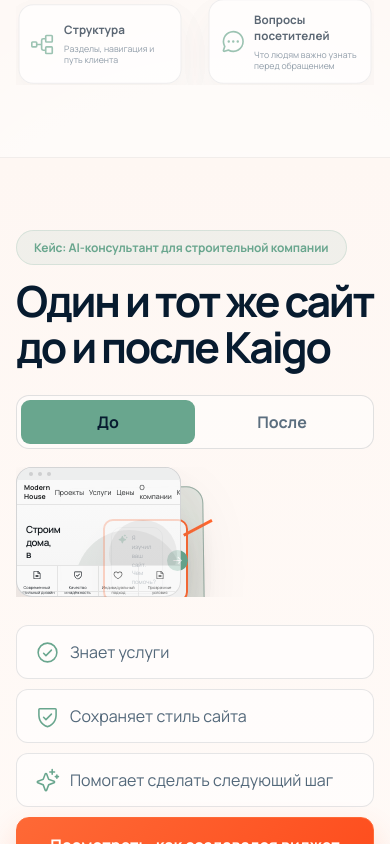
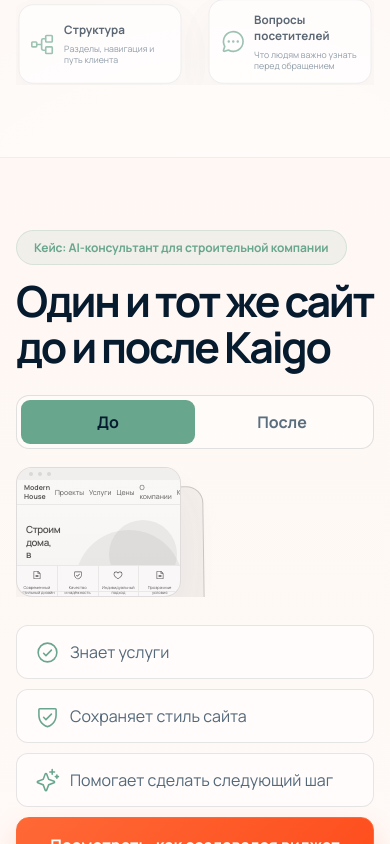
Before and after one commit to NNFall/widgets, a React (Vite) app in the folder frontend/: page / in a window 390 px wide. Both pictures are taken after a click on the button "До". Shown: the part 3877-4721 px from the top of the page. Built offline with nearby package versions, Linux system fonts and the light colour scheme; no server answers.

Commit message:
fix: isolate mobile case crossfade

```diff
--- a/frontend/src/landing/CaseStudySection.tsx
+++ b/frontend/src/landing/CaseStudySection.tsx
@@ -31,11 +31,14 @@
         </div>
 
         <div className="case-comparison">
-          <Reveal className={`case-panel case-panel--before${activeView === 'before' ? ' is-mobile-active is-active' : ''}`}>
+          <Reveal className="case-panel-shell">
+            <div className={`case-panel case-panel--before${activeView === 'before' ? ' is-mobile-active is-active' : ''}`}>
               <div className="case-panel__label"><span>До</span><p>Посетитель сам ищет проекты, условия и способ оставить заявку.</p></div>
               <div className="case-browser"><BrowserMockup widgetVisible={false} motionComplete={false} reducedMotion testIds={false} /></div>
+            </div>
           </Reveal>
-          <Reveal className={`case-panel case-panel--after${activeView === 'after' ? ' is-mobile-active is-active' : ''}`} delay={0.08}>
+          <Reveal className="case-panel-shell" delay={0.08}>
+            <div className={`case-panel case-panel--after${activeView === 'after' ? ' is-mobile-active is-active' : ''}`}>
               <div className="case-panel__label"><span>После</span><p>AI-виджет отвечает по услугам, помогает выбрать проект и подводит к обращению.</p></div>
               <div className="case-browser" data-case-widget="enhanced">
                 <motion.div
@@ -48,6 +51,7 @@
                   <span className="case-after-halo" aria-hidden="true" />
                   <BrowserMockup widgetVisible motionComplete={active} reducedMotion={reducedMotion} testIds={false} />
                 </motion.div>
+              </div>
             </div>
           </Reveal>
         </div>
--- a/frontend/src/styles.css
+++ b/frontend/src/styles.css
@@ -1400,6 +1400,7 @@
 .case-heading h2 { font-size: clamp(48px, 4.4vw, 72px); }
 .case-toggle { display: none; }
 .case-comparison { margin-top: 30px; display: grid; grid-template-columns: repeat(2, minmax(0, 1fr)); gap: clamp(46px, 7vw, 110px); }
+.case-panel-shell,
 .case-panel { min-width: 0; }
 .case-panel__label { min-height: 62px; display: flex; align-items: flex-start; gap: 18px; }
 .case-panel__label > span { min-width: 74px; height: 43px; display: grid; place-items: center; border: 1.5px solid var(--coral); border-radius: 999px; color: var(--coral-strong); font-weight: 700; text-transform: uppercase; }
@@ -2165,7 +2166,8 @@
   .case-toggle button { min-height: 44px; border: 0; border-radius: 9px; color: #5b6e7f; background: transparent; font-weight: 700; }
   .case-toggle button[aria-pressed='true'] { color: var(--ink); background: var(--sage); }
   .case-comparison { display: grid; grid-template-areas: 'case'; margin-top: 0; overflow: clip; }
-  .case-panel { grid-area: case; min-width: 0; opacity: 0; pointer-events: none; transform: translate3d(0,18px,0) scale(.965); transition: opacity 420ms ease, transform 580ms cubic-bezier(.16,1,.3,1); }
+  .case-panel-shell { grid-area: case; min-width: 0; }
+  .case-panel { min-width: 0; opacity: 0; pointer-events: none; transform: translate3d(0,18px,0) scale(.965); transition: opacity 420ms ease, transform 580ms cubic-bezier(.16,1,.3,1); }
   .case-panel.is-mobile-active { z-index: 2; opacity: 1; pointer-events: auto; transform: translate3d(0,0,0) scale(1); }
   .case-panel__label { display: none; }
   .case-browser { margin-top: 0; transform: none !important; }
```
Also changed, not shown: 1 other file (tests, documents, lock files or other folders). Lines whose indentation alone changed are shown as unchanged.
